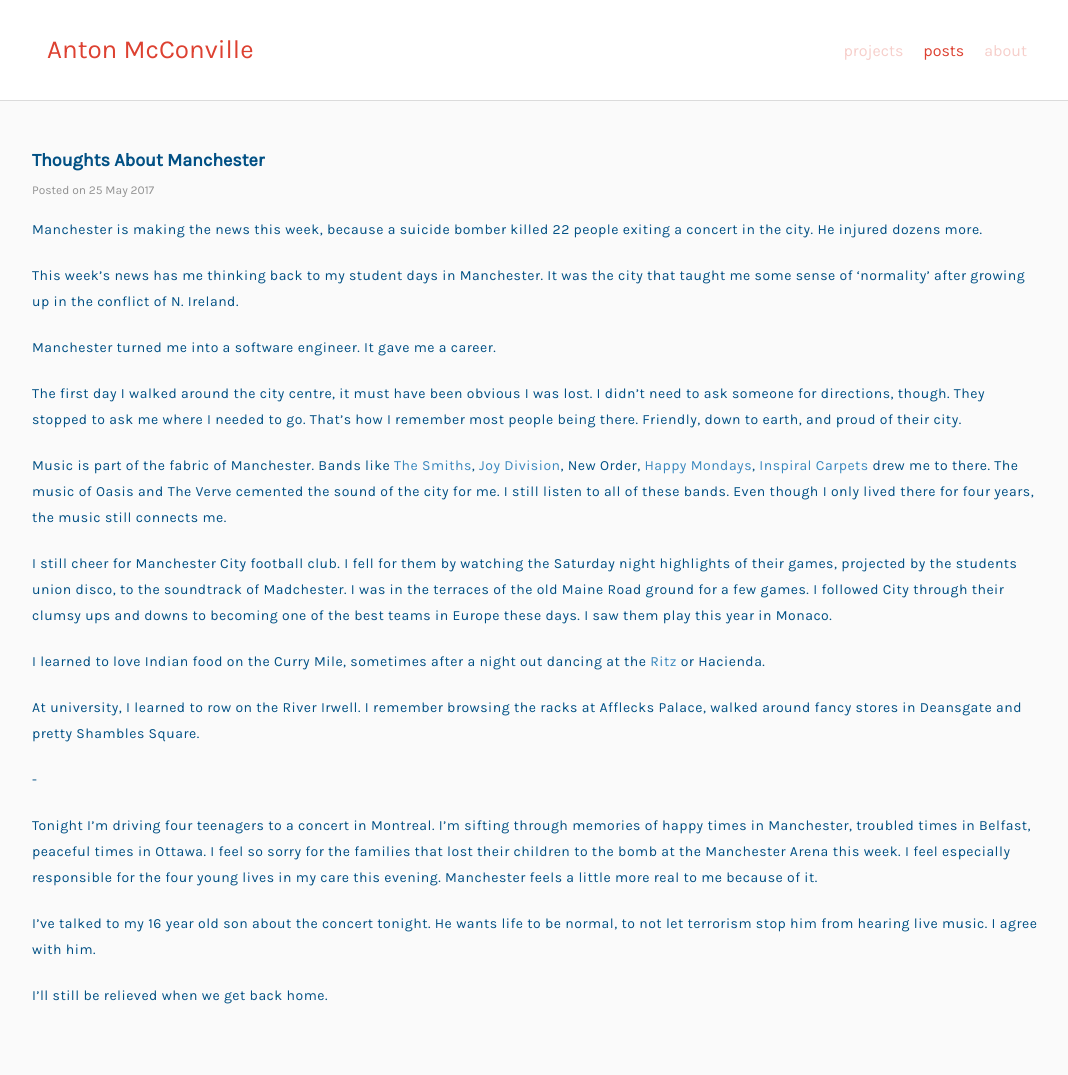
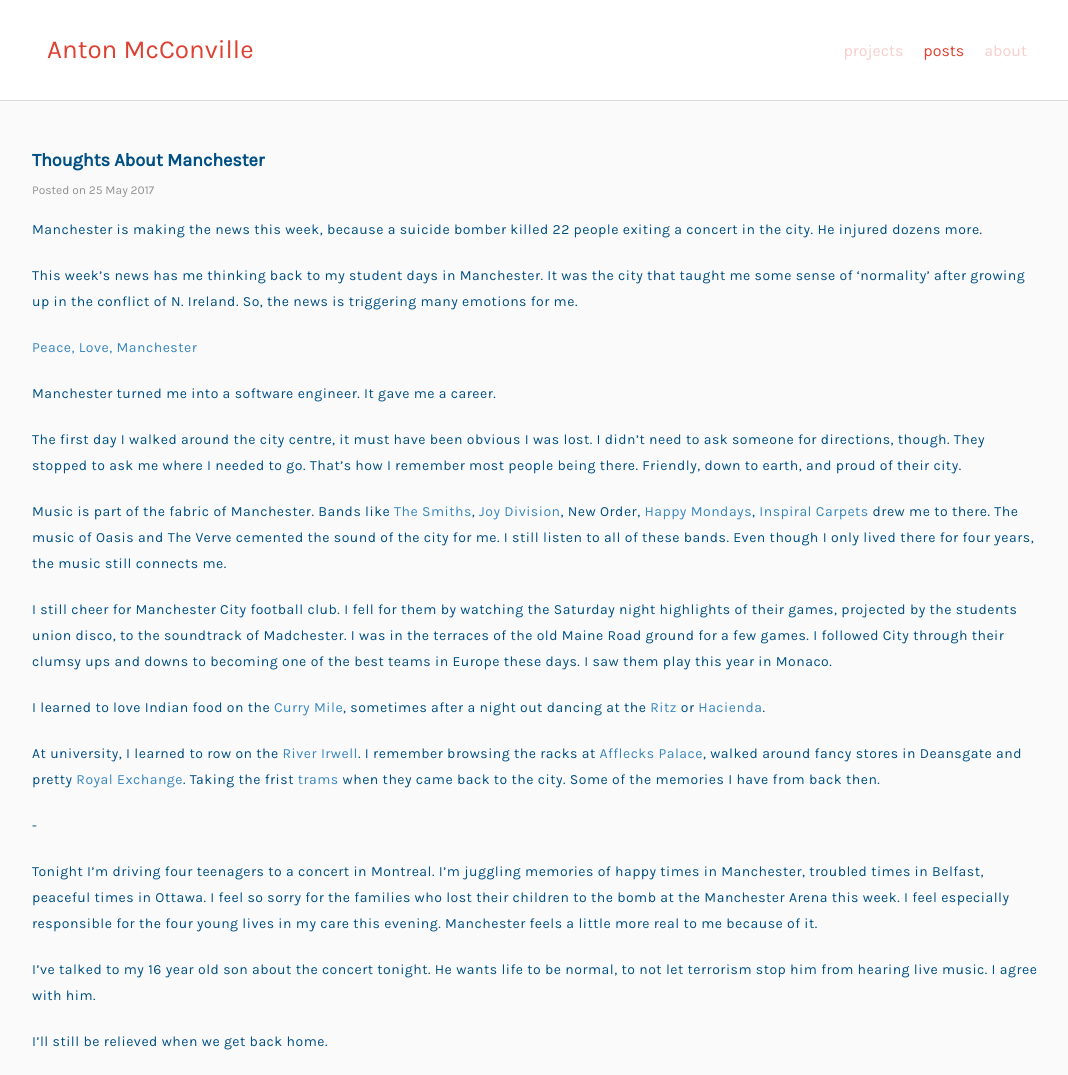
Before and after one commit to antonmc/antonmc.github.io, a Jekyll site: the page built from _posts/blog/2017-05-25-thoughts-about-manchester.md, in a window 1280 px wide. Shown: the whole page, without its empty margins (103-1171 px from the left). Built offline with Jekyll 4.4.1, drawn with Linux system fonts in a browser that asks for light colours; comment, search, counter and statistics services are not loaded; before the commit the page ends 1029 px from its top, so only the background shows below that.

Commit message:
post update

```diff
--- a/_posts/blog/2017-05-25-thoughts-about-manchester.md
+++ b/_posts/blog/2017-05-25-thoughts-about-manchester.md
@@ -7,7 +7,9 @@ tags : [blog]
 
 Manchester is making the news this week, because a suicide bomber killed 22 people exiting a concert in the city. He injured dozens more.
 
-This week's news has me thinking back to my student days in Manchester. It was the city that taught me some sense of 'normality' after growing up in the conflict of N. Ireland.
+This week's news has me thinking back to my student days in Manchester. It was the city that taught me some sense of 'normality' after growing up in the conflict of N. Ireland. So, the news is triggering many emotions for me.
+
+[Peace, Love, Manchester](http://www.hickory.ca/images/peacelove.png)
 
 Manchester turned me into a software engineer. It gave me a career.
 
@@ -17,13 +19,13 @@ Music is part of the fabric of Manchester. Bands like [The Smiths](https://en.wi
 
 I still cheer for Manchester City football club. I fell for them by watching the Saturday night highlights of their games, projected by the students union disco, to the soundtrack of Madchester. I was in the terraces of the old Maine Road ground for a few games. I followed City through their clumsy ups and downs to becoming one of the best teams in Europe these days. I saw them play this year in Monaco.
 
-I learned to love Indian food on the Curry Mile, sometimes after a night out dancing at the [Ritz](https://en.wikipedia.org/wiki/The_Ritz_(Manchester)) or Hacienda.
+I learned to love Indian food on the [Curry Mile](https://en.wikipedia.org/wiki/Curry_Mile), sometimes after a night out dancing at the [Ritz](https://en.wikipedia.org/wiki/The_Ritz_(Manchester)) or [Hacienda](https://en.wikipedia.org/wiki/The_Haçienda).
 
-At university, I learned to row on the River Irwell. I remember browsing the racks at Afflecks Palace, walked around fancy stores in Deansgate and pretty Shambles Square.
+At university, I learned to row on the [River Irwell](https://en.wikipedia.org/wiki/River_Irwell). I remember browsing the racks at [Afflecks Palace](https://en.wikipedia.org/wiki/Afflecks), walked around fancy stores in Deansgate and pretty [Royal Exchange](https://en.wikipedia.org/wiki/Royal_Exchange,_Manchester). Taking the frist [trams](https://en.wikipedia.org/wiki/Manchester_Metrolink) when they came back to the city. Some of the memories I have from back then.
 
 -
 
-Tonight I'm driving four teenagers to a concert in Montreal. I'm sifting through memories of happy times in Manchester, troubled times in Belfast, peaceful times in Ottawa. I feel so sorry for the families that lost their children to the bomb at the Manchester Arena this week. I feel especially responsible for the four young lives in my care this evening. Manchester feels a little more real to me because of it.
+Tonight I'm driving four teenagers to a concert in Montreal. I'm juggling memories of happy times in Manchester, troubled times in Belfast, peaceful times in Ottawa. I feel so sorry for the families who lost their children to the bomb at the Manchester Arena this week. I feel especially responsible for the four young lives in my care this evening. Manchester feels a little more real to me because of it.
 
 I've talked to my 16 year old son about the concert tonight. He wants life to be normal, to not let terrorism stop him from hearing live music. I agree with him.
 
```
